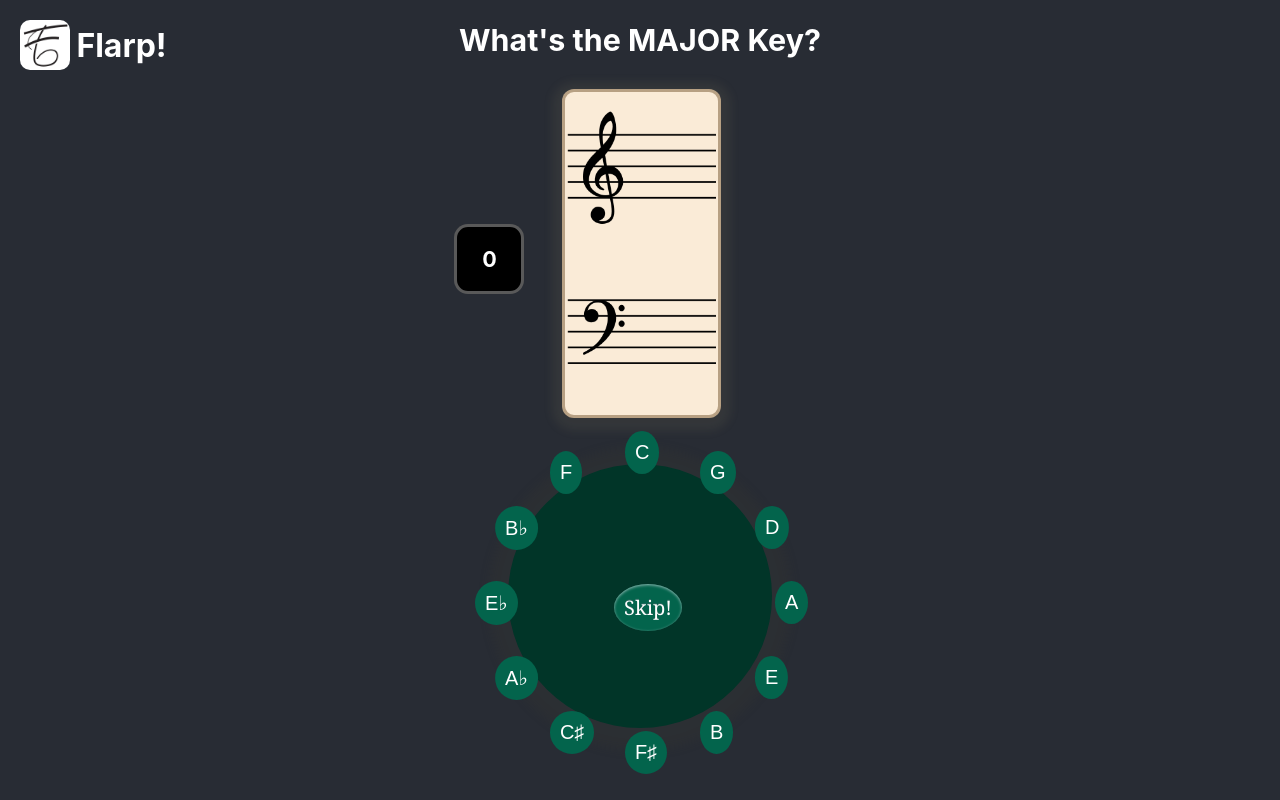
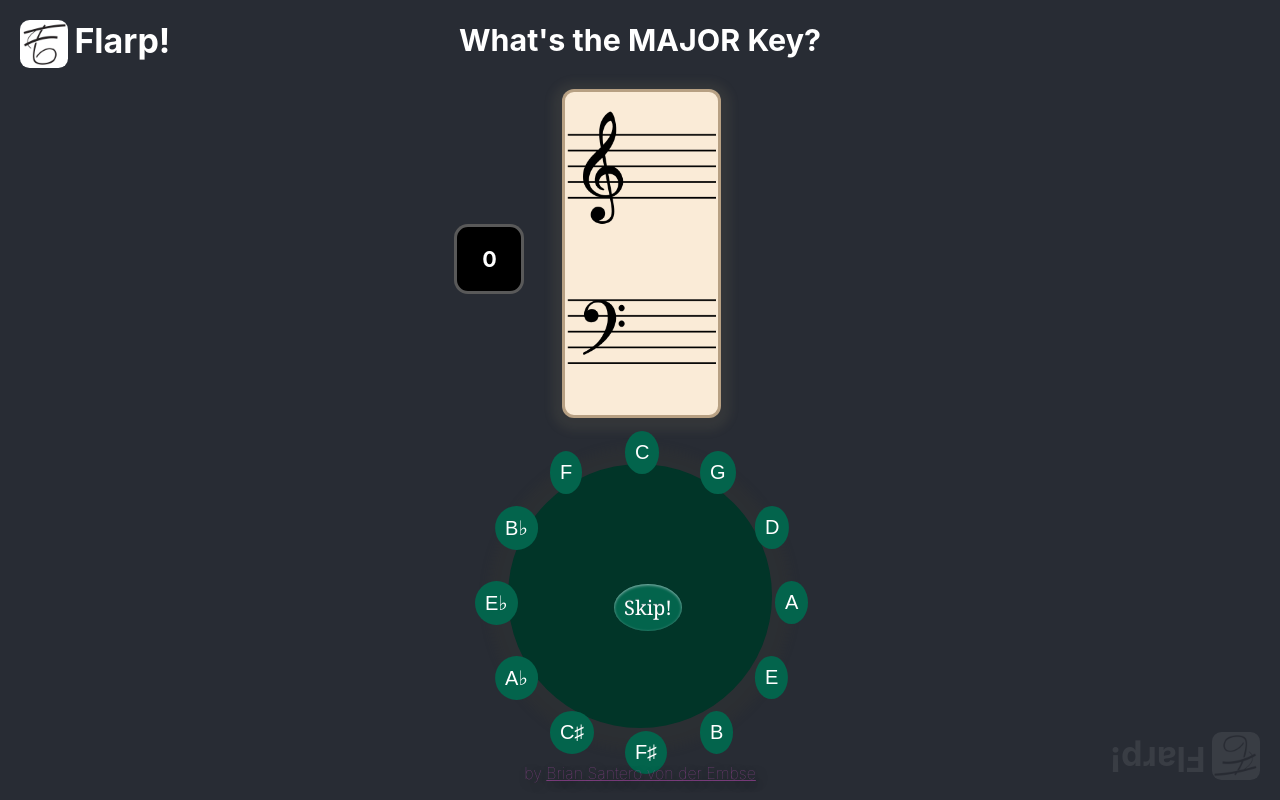
Before and after one commit to bsantero/flarp-music-quiz, a React (Create React App) app: page / in a window 1280 px wide. Built offline with nearby package versions, Linux system fonts and the light colour scheme.

Commit message:
Add author credit and fancy style

```diff
--- a/src/App.css
+++ b/src/App.css
@@ -9,20 +9,53 @@
   color: white;
 }
 
-.Title-bar * {
+.inline {
   max-height: 50px;
   display: inline;
 }
 
-.Title-bar .Logo {
-  /* max-height: 50px; */
+.Logo {
+  max-height: calc(24px + 3vmin) !important;
   border-radius: 20%;
 }
 
-.Title-bar .Logo-title {
+.Title-bar .Logo-title,
+.Footer-bar .Logo-title {
+  font-size: calc(18px + 2vmin) !important;
   position: absolute;
-  margin-top: 0.5vw;
+  margin-top: 0vw;
   margin-left: 0.5vw;
+}
+
+.Footer-bar {
+  position: absolute;
+  bottom: 20px;
+  right: 20px;
+  transform: rotate(180deg);
+  opacity: 8%;
+}
+
+.Footer-bar .Logo-title {
+  /* margin-top: -1.5vw; */
+}
+
+.credit-container {
+  position: absolute;
+  bottom: 1px;
+}
+
+.credit,
+.credit a,
+.credit a:visited {
+  font-size: 16px;
+  font-weight: 100;
+  color: rgba(141, 66, 141, 0.842);
+  text-shadow: 4px 4px 10px rgba(1, 2, 1, 0.596);
+}
+
+.credit a:hover {
+  font-size: 18px;
+  font-size-adjust: 2px;
 }
 
 .Question-bar {
--- a/src/App.js
+++ b/src/App.js
@@ -159,8 +159,8 @@ function App() {
   return (
     <div className="App">
       <div className="Title-bar">
-        <img src={logo} className="Logo"></img>
-        <h1 className="Logo-title">Flarp!</h1>
+        <img src={logo} className="inline Logo"></img>
+        <h1 className="inline Logo-title">Flarp!</h1>
       </div>
       <header className="App-header">
         <div className="Question-bar">
@@ -193,6 +193,18 @@ function App() {
             </div>
           </div>
         </div>
+        <div className="Footer-bar">
+          <img src={logo} className="inline Logo"></img>
+          <h1 className="inline Logo-title">Flarp!</h1>
+        </div>
+        <div className="credit-container">
+          <p className="credit">
+            by{' '}
+            <a href="https://github.com/bsantero">
+              Brian Santero von der Embse
+            </a>
+          </p>
+        </div>
       </header>
     </div>
   );
```
